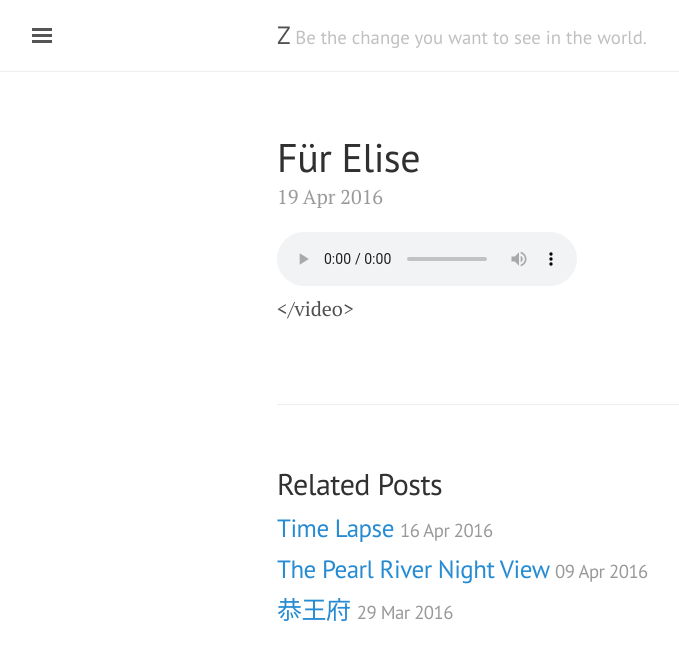
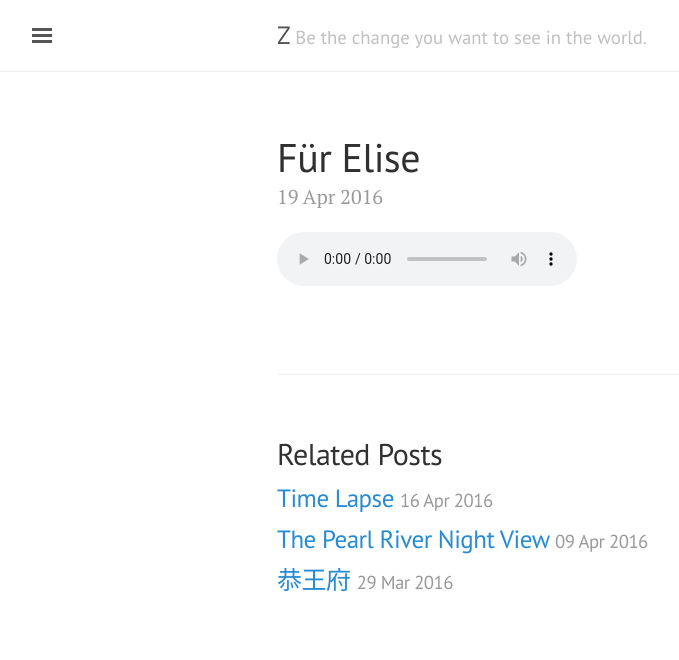
Before and after one commit to comacros/comacros.github.io, a Jekyll site: the page built from _posts/2016-04-19-Fur-Elise.md, in a window 1280 px wide. Shown: the top 660 px of the page, without its empty margins (3-682 px from the left). Built offline with Jekyll 4.4.1, drawn with Linux system fonts in a browser that asks for light colours.

Commit message:
update Für Elise post

```diff
--- a/_posts/2016-04-19-Fur-Elise.md
+++ b/_posts/2016-04-19-Fur-Elise.md
@@ -4,4 +4,3 @@ title: Für Elise
 ---
 
 <audio src="https://github.com/comacros/comacros.github.io/raw/master/images/Fur Elise.wav" controls preload></audio>
-</video>
```
